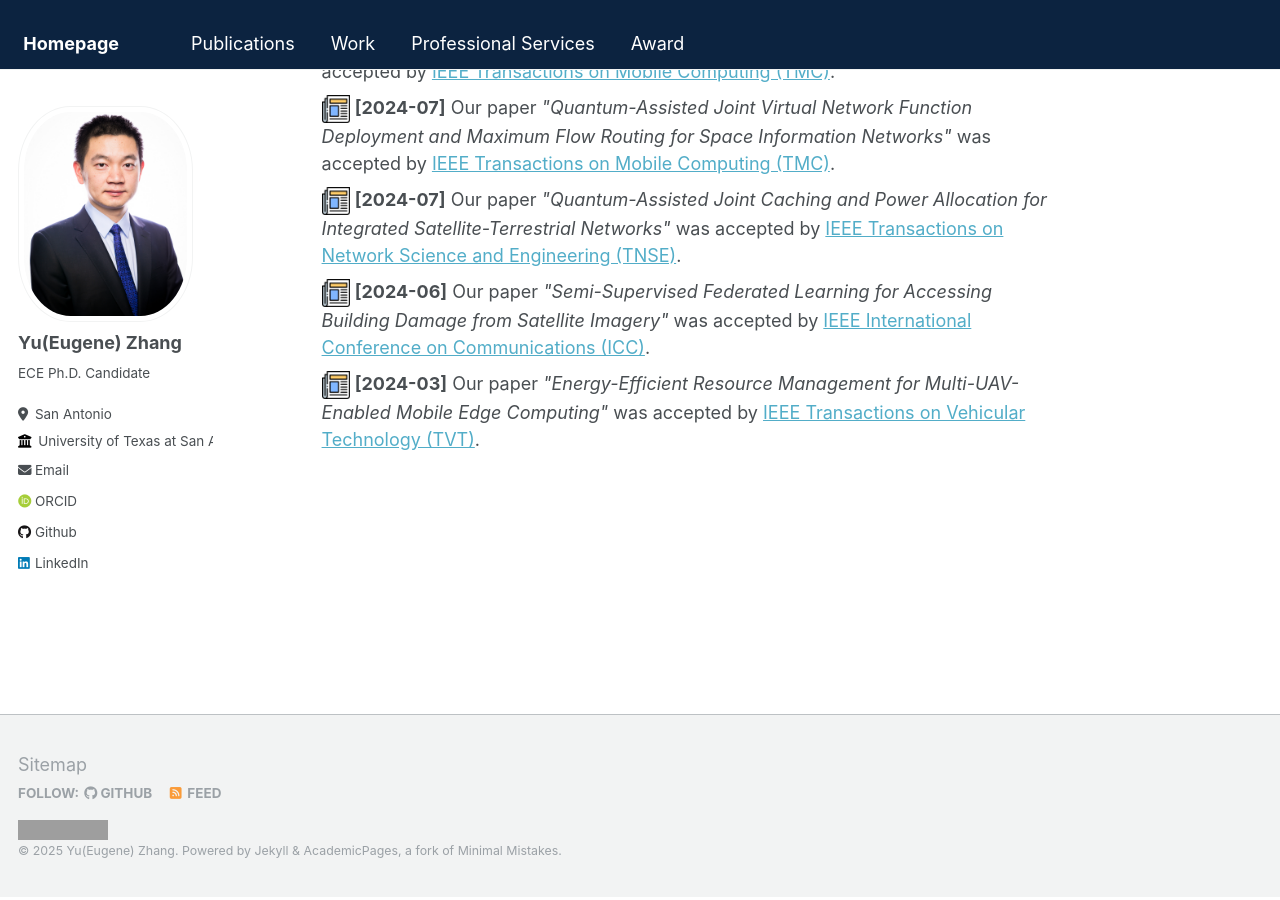
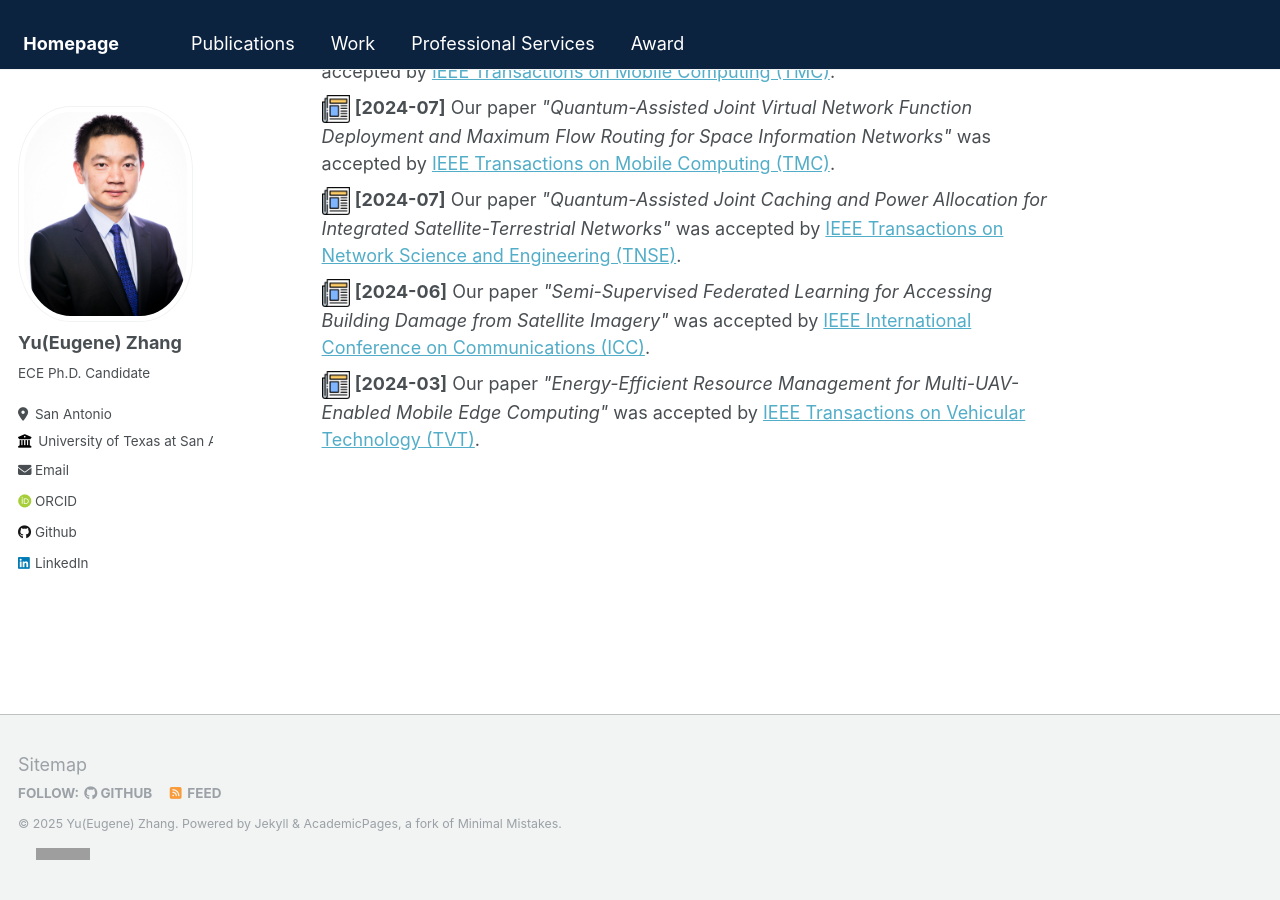
Before and after one commit to Yu-Zhang-Eugene/yu-zhang-eugene.github.io, a Jekyll site: the page built from _pages/about.md, in a window 1280 px wide and 900 px high, scrolled down 936 px. Built offline with Jekyll 4.4.1, drawn with Linux system fonts in a browser that asks for light colours; some web fonts are replaced; grey boxes are pictures that could not be loaded.

Commit message:
Update footer.html

```diff
--- a/_includes/footer.html
+++ b/_includes/footer.html
@@ -19,6 +19,12 @@
 </div>
 {% endif %}
 
-<a href="https://clustrmaps.com/site/1c6c9"  title="ClustrMaps"><img src="//www.clustrmaps.com/map_v2.png?d=zKc_Tje-V2kL8v3E5VNlmje6haTJwfpaiZ3kF1SPXCg&cl=ffffff" /></a>
 
-<div class="page__footer-copyright">&copy; {{ site.time | date: '%Y' }} {{ site.name | default: site.title }}. {{ site.data.ui-text[site.locale].powered_by | default: "Powered by" }} <a href="http://jekyllrb.com" rel="nofollow">Jekyll</a> &amp; <a href="https://github.com/academicpages/academicpages.github.io">AcademicPages</a>, a fork of <a href="https://mademistakes.com/work/minimal-mistakes-jekyll-theme/" rel="nofollow">Minimal Mistakes</a>.</div>
+
+<div class="page__footer-copyright">&copy; {{ site.time | date: '%Y' }} {{ site.name | default: site.title }}. {{ site.data.ui-text[site.locale].powered_by | default: "Powered by" }} <a href="http://jekyllrb.com" rel="nofollow">Jekyll</a> &amp; <a href="https://github.com/academicpages/academicpages.github.io">AcademicPages</a>, a fork of <a href="https://mademistakes.com/work/minimal-mistakes-jekyll-theme/" rel="nofollow">Minimal Mistakes</a>.
+   <div style="margin-top: 10px;">
+    <div style="transform: scale(0.6); transform-origin: center; display: inline-block;">
+      <a href="https://clustrmaps.com/site/1c6c9"  title="ClustrMaps"><img src="//www.clustrmaps.com/map_v2.png?d=zKc_Tje-V2kL8v3E5VNlmje6haTJwfpaiZ3kF1SPXCg&cl=ffffff" /></a>
+    </div>
+  </div>
+</div>
```
